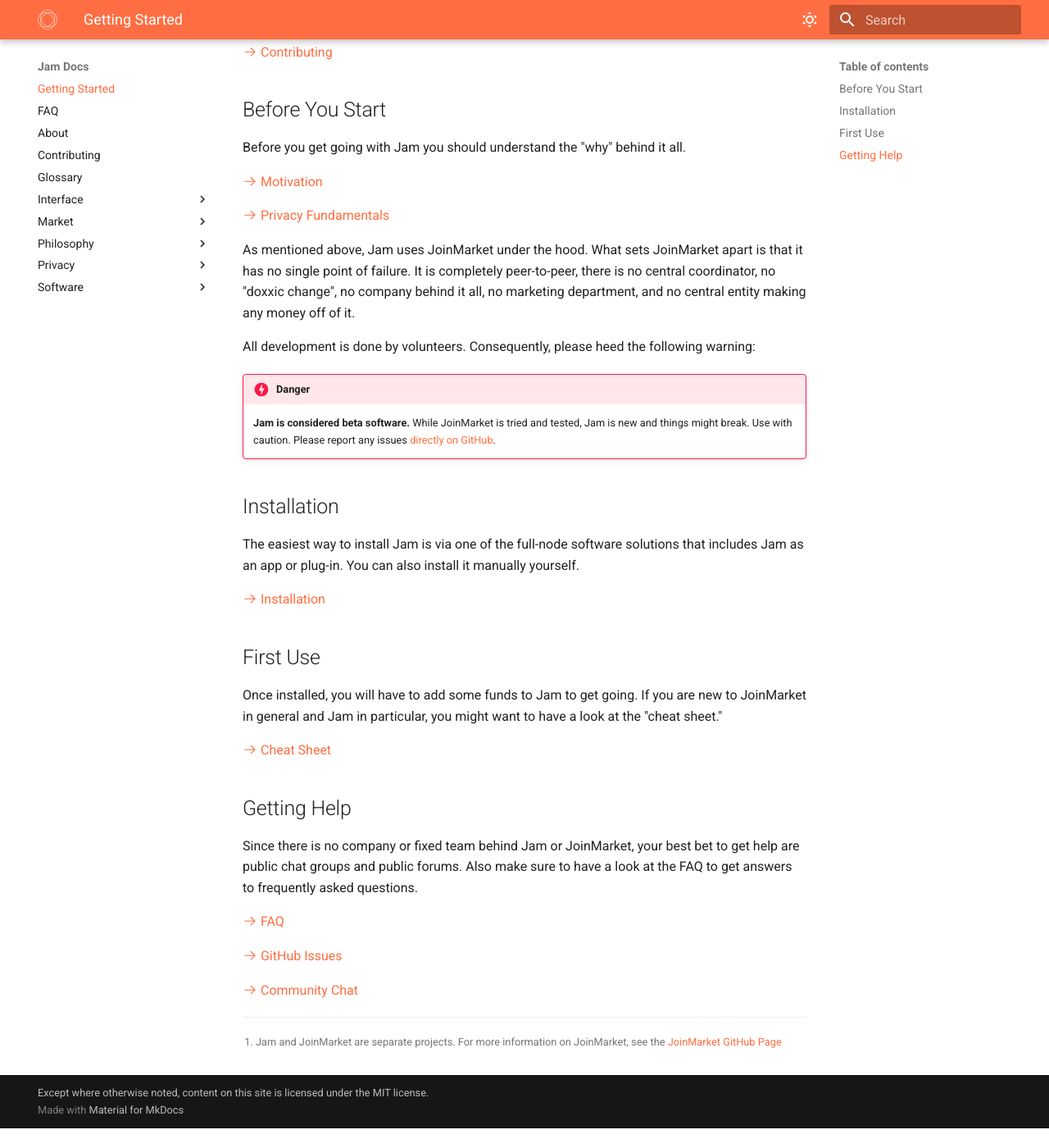
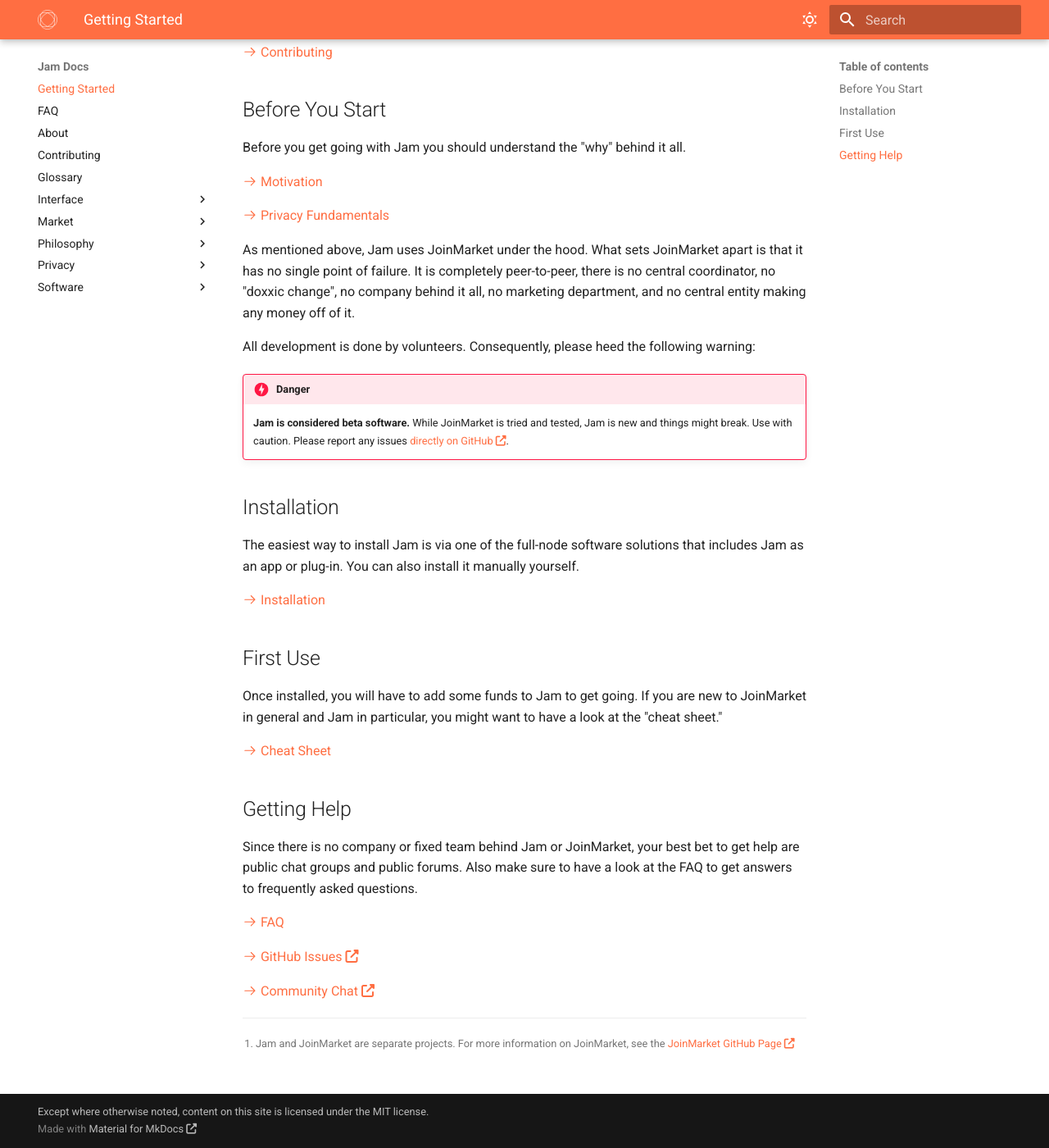
Before and after one commit to joinmarket-webui/jamdocs, an MkDocs documentation site: the page built from docs/index.md, in a window 1280 px wide and 1400 px high, scrolled down 350 px. Shown: the whole window at 82% size. Built offline with MkDocs 1.6.1 and Material for MkDocs 9.7.7, drawn with Linux system fonts in a browser that asks for light colours; nearby versions of some CDN libraries; before the commit the page ends 1726 px from its top, so only the background shows below that.

Commit message:
feat: show external link indicator via fontawesome
Closes https://github.com/joinmarket-webui/joinmarket-webui/issues/407

```diff
--- /dev/null
+++ b/docs/css/external-links.css
@@ -0,0 +1,4 @@
+a[target='_blank']:after {
+    content: ' \f08e';
+    font-family: 'FontAwesome';
+}
--- a/mkdocs.yml
+++ b/mkdocs.yml
@@ -34,3 +34,6 @@
 extra_javascript:
   - https://kit.fontawesome.com/090ca49637.js
   - js/external-links.js
+
+extra_css:
+  - css/external-links.css
```
